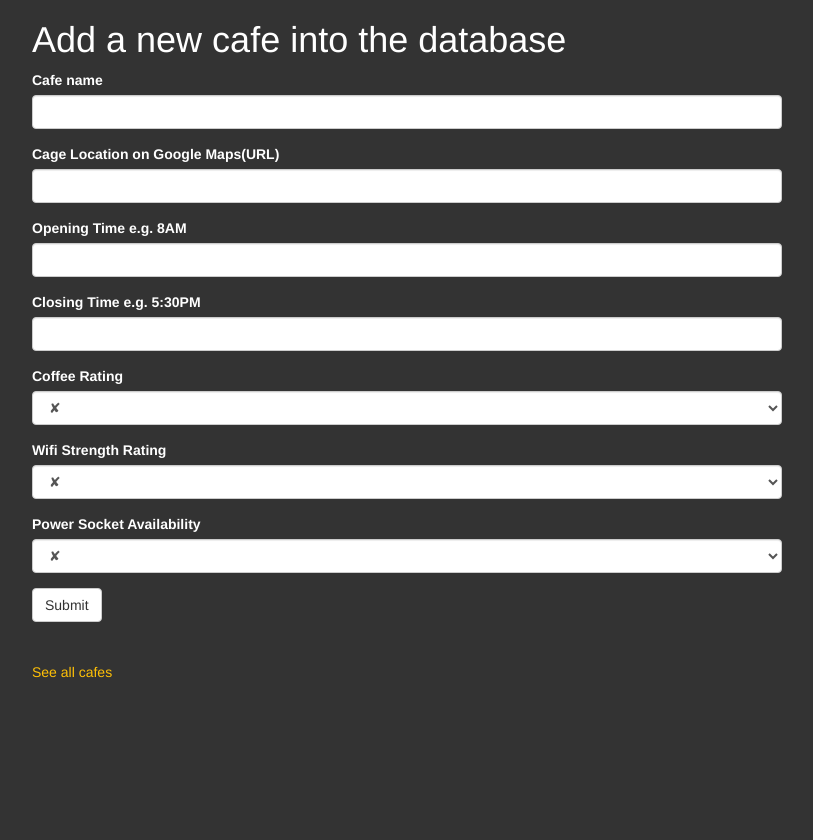
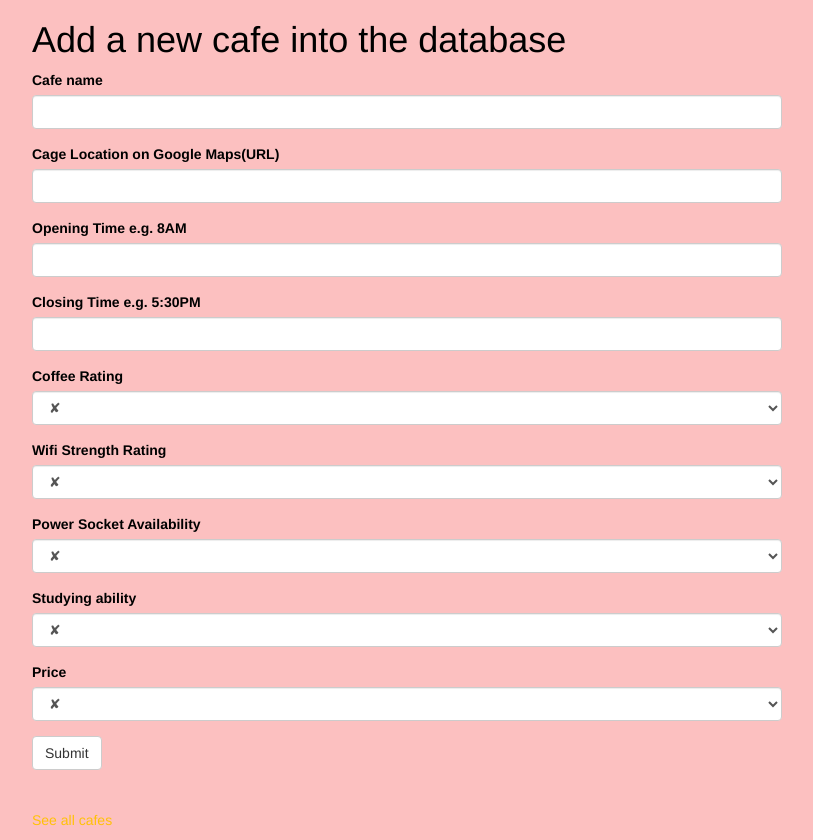
Before and after one commit to fatimalzn/cafe_rating, a Flask app: page /add in a window 1280 px wide. Shown: the whole page, without its empty margins (38-851 px from the left). Before the commit the page ends 678 px from the top, so only its background shows below. Run offline with Flask 2, Linux system fonts and the light colour scheme; some libraries are stand-ins or nearby versions.

Commit message:
added files, edited main by adding studying and price

```diff
--- a/main.py
+++ b/main.py
@@ -9,7 +9,8 @@ app = Flask(__name__)
 app.config['SECRET_KEY'] = '8BYkEfBA6O6donzWlSihBXox7C0sKR6b'
 Bootstrap(app)
 
-
+# form to add new cafe
+# added studying ability rating
 class CafeForm(FlaskForm):
     cafe = StringField('Cafe name', validators=[DataRequired()])
     location = StringField('Cage Location on Google Maps(URL)', validators=[DataRequired(), URL()])
@@ -21,6 +22,10 @@ class CafeForm(FlaskForm):
                               validators=[DataRequired()])
     p_outlet_rating = SelectField('Power Socket Availability', choices=["✘", "🔌", "🔌🔌", "🔌🔌🔌", "🔌🔌🔌🔌", "🔌🔌🔌🔌🔌"],
                                   validators=[DataRequired()])
+    studying = SelectField('Studying ability', choices=["✘", "📚", "📚📚", "📚📚📚", "📚📚📚📚", "📚📚📚📚📚"],
+                           validators=[DataRequired()])
+    price = SelectField('Price', choices=["✘", "💲", "💲💲", "💲💲💲", "💲💲💲💲", "💲💲💲💲💲"],
+                        validators=[DataRequired()])
     submit = SubmitField('Submit')
 
 
@@ -41,7 +46,7 @@ def add_cafe():
         with open("cafe-data.csv", "a", encoding="utf8", newline="") as f_object:
             write_file = csv.writer(f_object)
             list_of_rows = [form.cafe.data, form.location.data, form.open_t.data, form.close_t.data,
-                            form.coffee_rating.data, form.wifi_rating.data, form.p_outlet_rating.data]
+                            form.coffee_rating.data, form.wifi_rating.data, form.p_outlet_rating.data, form.studying.data, form.price.data]
             write_file.writerow(list_of_rows)
             f_object.close()
         return redirect(url_for('cafes'))
--- a/static/css/styles.css
+++ b/static/css/styles.css
@@ -2,8 +2,8 @@
 your web pages for the styles to be rendered. */
 
 body {
-background-color: #333;
-color: white;
+background-color: #fcc0c0;
+color: rgb(0, 0, 0);
 }
 
 a {
@@ -15,8 +15,8 @@ a {
   align-items: center;
   margin: 0;
   height: 100vh;
-  color: white;
-  background-color: #333;
+  color: rgb(0, 0, 0);
+  background-color: #fcc0c0;
 }
 
 .space-above {
```
Also changed, not shown: cafe-data.csv (+2 -5 lines), readme.md, 13 other files.
